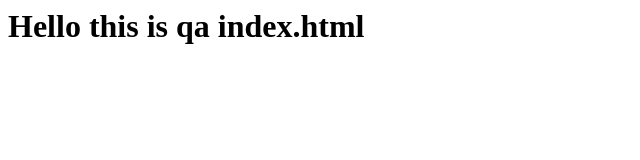
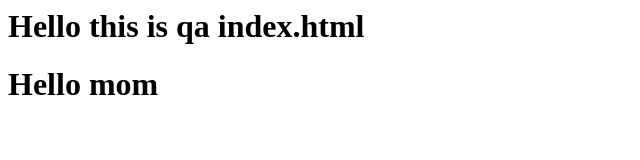
Before and after one commit to DevopsvivekS/repo2, a plain HTML site: page index.html in a window 1280 px wide. Shown: the whole page, without its empty margins (0-640 px from the left). Drawn offline with Linux system fonts and the light colour scheme.

Commit message:
Update index.html

```diff
--- a/index.html
+++ b/index.html
@@ -1 +1,2 @@
 <h1>Hello this is qa index.html</h1>
+<h1>Hello mom</h1>
```
